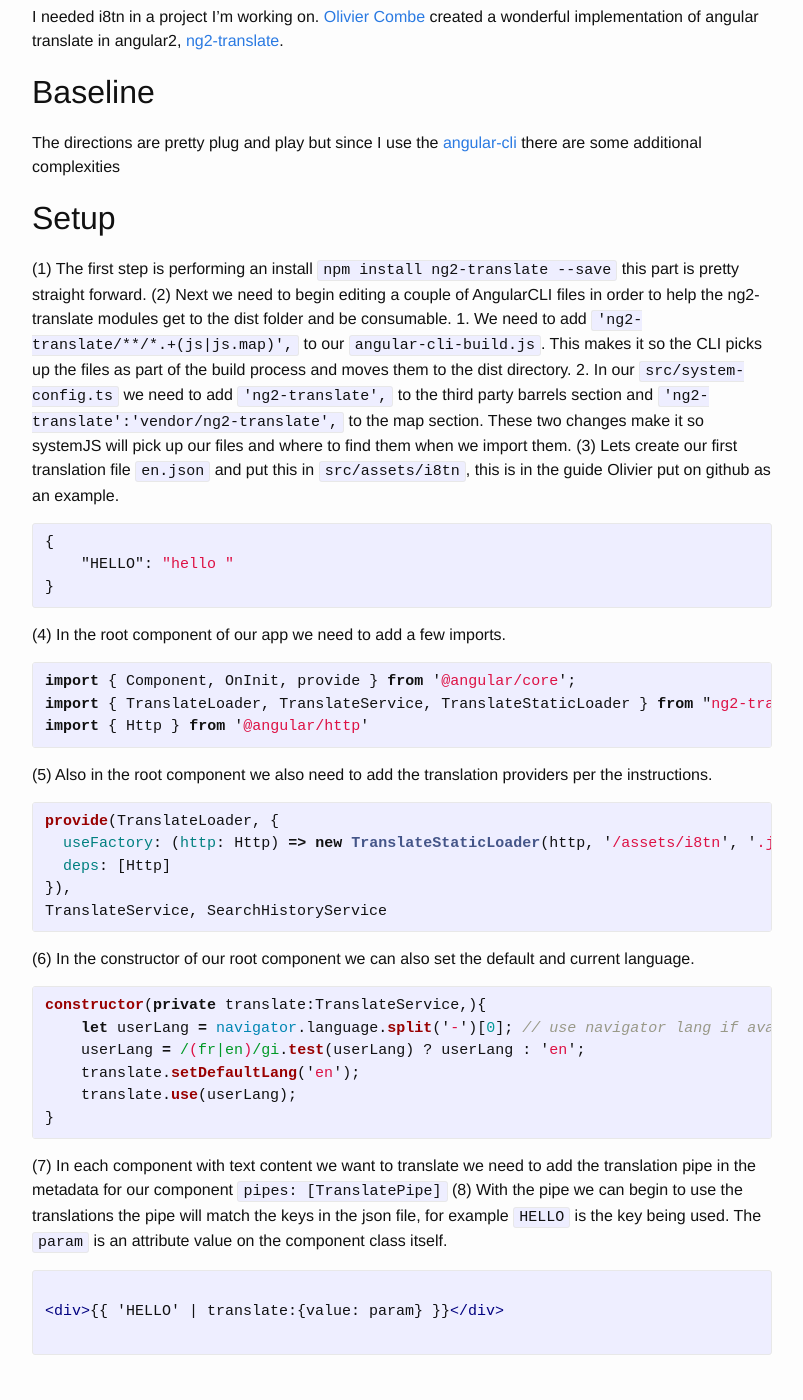
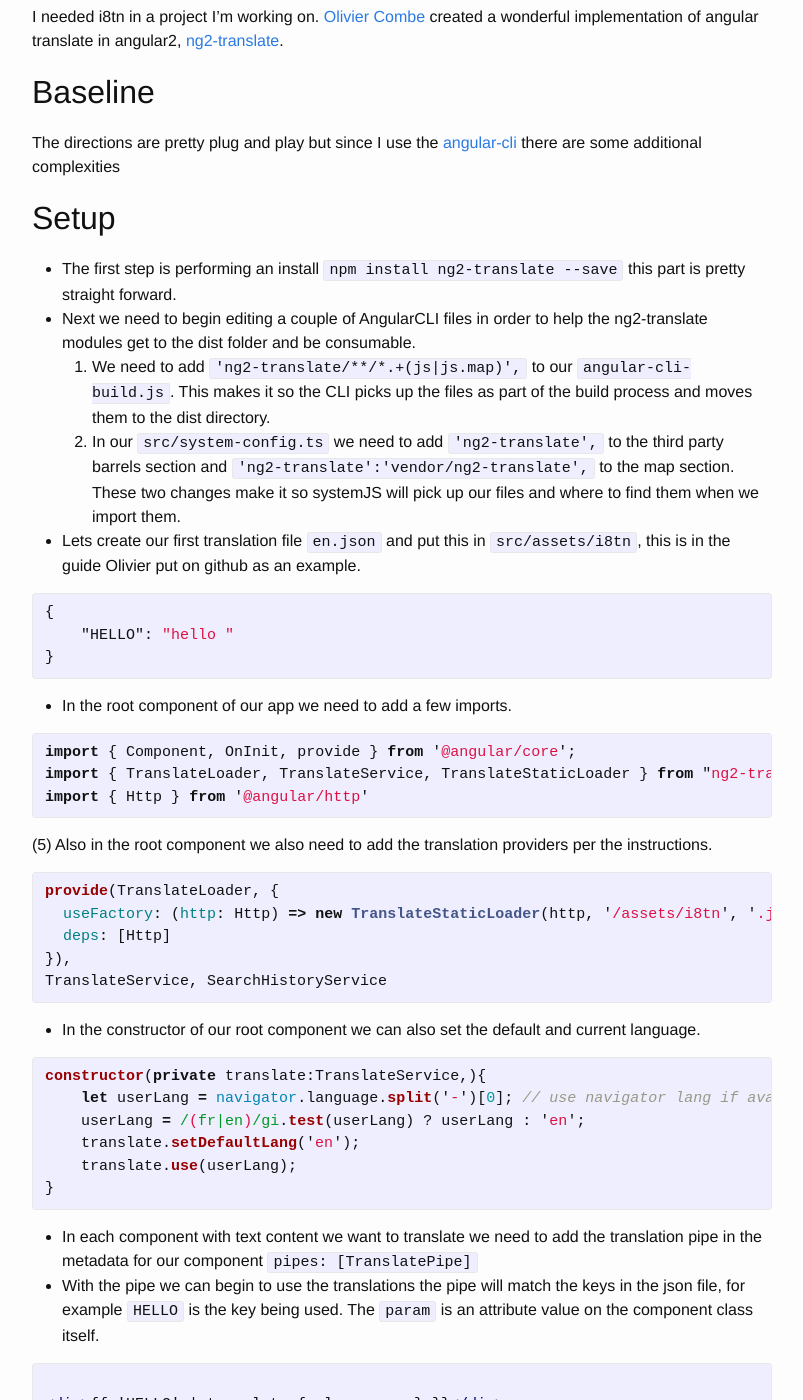
Before and after one commit to zackarychapple/zackarychapple.github.io, a Jekyll site: the page built from _posts/2016-05-31-ng2-translate-angular-cli.markdown, in a window 1280 px wide and 1400 px high, scrolled down 258 px. Shown: the whole window, without its empty margins (238-1041 px from the left). Built offline with Jekyll 4.4.1, drawn with Linux system fonts in a browser that asks for light colours.

Commit message:
updating to bullets

```diff
--- a/_posts/2016-05-31-ng2-translate-angular-cli.markdown
+++ b/_posts/2016-05-31-ng2-translate-angular-cli.markdown
@@ -11,17 +11,17 @@ I needed i8tn in a project I'm working on.  [Olivier Combe][olivier] created a w
 The directions are pretty plug and play but since I use the [angular-cli][cli] there are some additional complexities
 
 ## Setup
-(1) The first step is performing an install `npm install ng2-translate --save` this part is pretty straight forward.
-(2) Next we need to begin editing a couple of AngularCLI files in order to help the ng2-translate modules get to the dist folder and be consumable.
+* The first step is performing an install `npm install ng2-translate --save` this part is pretty straight forward.
+* Next we need to begin editing a couple of AngularCLI files in order to help the ng2-translate modules get to the dist folder and be consumable.
     1. We need to add `'ng2-translate/**/*.+(js|js.map)',` to our `angular-cli-build.js`.  This makes it so the CLI picks up the files as part of the build process and moves them to the dist directory.
     2. In our `src/system-config.ts` we need to add `'ng2-translate',` to the third party barrels section and `'ng2-translate':'vendor/ng2-translate',` to the map section. These two changes make it so systemJS will pick up our files and where to find them when we import them.
-(3) Lets create our first translation file `en.json` and put this in `src/assets/i8tn`, this is in the guide Olivier put on github as an example.
+* Lets create our first translation file `en.json` and put this in `src/assets/i8tn`, this is in the guide Olivier put on github as an example.
 {% highlight json %}
 {
     "HELLO": "hello {{value}}"
 }
 {% endhighlight %}
-(4) In the root component of our app we need to add a few imports.
+* In the root component of our app we need to add a few imports.
 {% highlight javascript %}
 import { Component, OnInit, provide } from '@angular/core';
 import { TranslateLoader, TranslateService, TranslateStaticLoader } from "ng2-translate/ng2-translate";
@@ -35,7 +35,7 @@ provide(TranslateLoader, {
 }),
 TranslateService, SearchHistoryService
 {% endhighlight %}
-(6) In the constructor of our root component we can also set the default and current language.
+* In the constructor of our root component we can also set the default and current language.
 {% highlight javascript %}
 constructor(private translate:TranslateService,){
     let userLang = navigator.language.split('-')[0]; // use navigator lang if available
@@ -44,8 +44,8 @@ constructor(private translate:TranslateService,){
     translate.use(userLang);
 }
 {% endhighlight %}
-(7) In each component with text content we want to translate we need to add the translation pipe in the metadata for our component `pipes: [TranslatePipe]`
-(8) With the pipe we can begin to use the translations the pipe will match the keys in the json file, for example `HELLO` is the key being used. The `param` is an attribute value on the component class itself.
+* In each component with text content we want to translate we need to add the translation pipe in the metadata for our component `pipes: [TranslatePipe]`
+* With the pipe we can begin to use the translations the pipe will match the keys in the json file, for example `HELLO` is the key being used. The `param` is an attribute value on the component class itself.
 {% highlight html %}
  {% raw %}
 <div>{{ 'HELLO' | translate:{value: param} }}</div>
```
